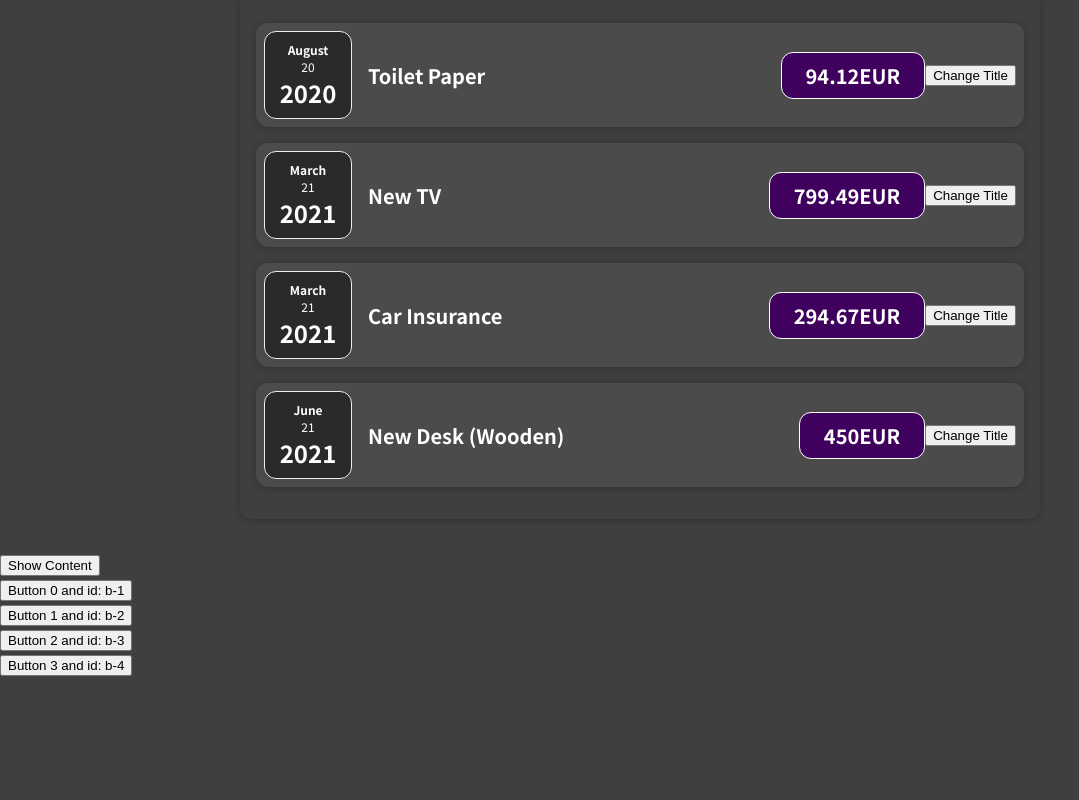
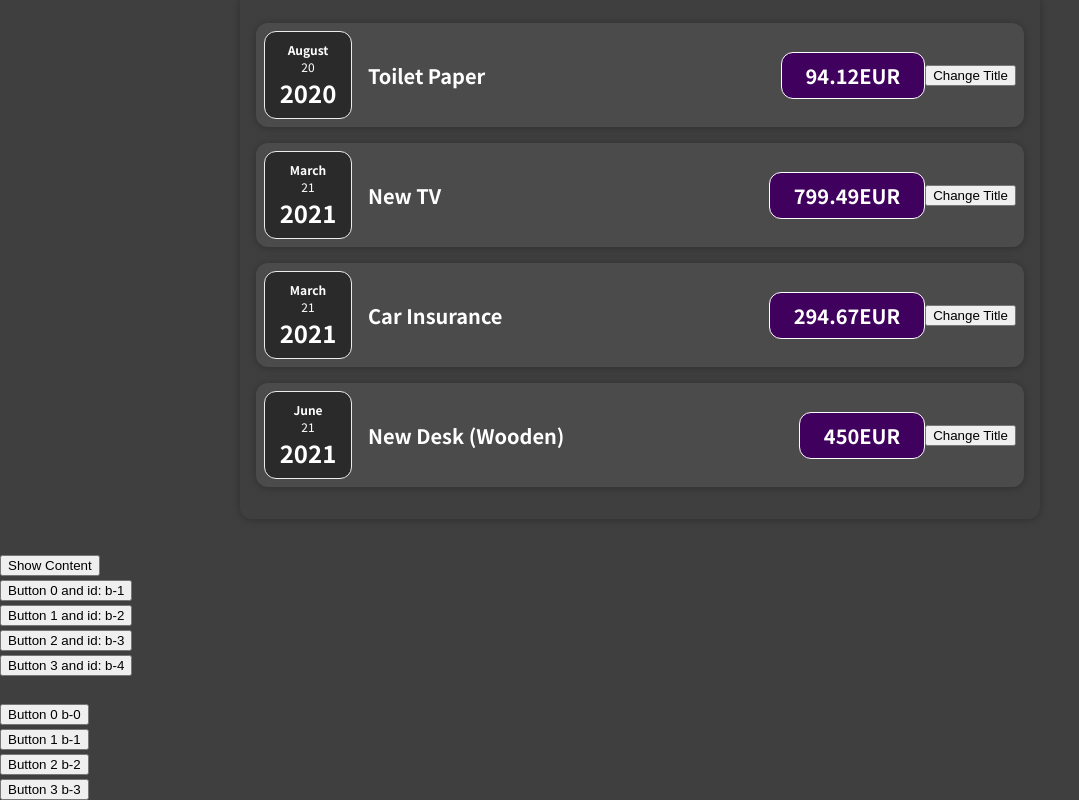
Before and after one commit to ealbiol/react-course, a React (Create React App) app: page / in a window 1280 px wide. Shown: the part 345-1145 px from the top of the page, without its empty margins (0-1079 px from the left). Before the commit the page ends 1021 px from the top, so only its background shows below. Built offline with nearby package versions, Linux system fonts and the light colour scheme; the HTML template or start-up script is replaced by a standard one.

Commit message:
Component Multiple Switcher created

```diff
--- a/src/App.js
+++ b/src/App.js
@@ -1,5 +1,6 @@
 import Expenses from "./components/Expenses/Expenses";
 import MultipleSwitcherToggle from "./components/MultipleSwitcherToggle";
+import MultipleSwitcher from "./components/MultipleSwitcher";
 import Switcher from "./components/Switcher";
 import NewExpense from "./components/UI/NewExpense/NewExpense";
 // function App() {
@@ -34,6 +35,8 @@ const App = () => {
       <Expenses expenses={expenses} />
       <Switcher />
       <MultipleSwitcherToggle />
+      <br />
+      <MultipleSwitcher />
     </div>
   );
 }
--- a/public/index.html
+++ b/src/components/MultipleSwitcher.js
@@ -1,43 +1,78 @@
-<!DOCTYPE html>
-<html lang="en">
-  <head>
-    <meta charset="utf-8" />
-    <link rel="icon" href="%PUBLIC_URL%/favicon.ico" />
-    <meta name="viewport" content="width=device-width, initial-scale=1" />
-    <meta name="theme-color" content="#000000" />
-    <meta
-      name="description"
-      content="Web site created using create-react-app"
-    />
-    <link rel="apple-touch-icon" href="%PUBLIC_URL%/logo192.png" />
-    <!--
-      manifest.json provides metadata used when your web app is installed on a
-      user's mobile device or desktop. See https://developers.google.com/web/fundamentals/web-app-manifest/
-    -->
-    <link rel="manifest" href="%PUBLIC_URL%/manifest.json" />
-    <!--
-      Notice the use of %PUBLIC_URL% in the tags above.
-      It will be replaced with the URL of the `public` folder during the build.
-      Only files inside the `public` folder can be referenced from the HTML.
+import * as React from "react"
 
-      Unlike "/favicon.ico" or "favicon.ico", "%PUBLIC_URL%/favicon.ico" will
-      work correctly both with client-side routing and a non-root public URL.
-      Learn how to configure a non-root public URL by running `npm run build`.
-    -->
-    <title>React App</title>
-  </head>
-  <body>
-    <noscript>You need to enable JavaScript to run this app.</noscript>
-    <div id="root"></div>
-    <!--
-      This HTML file is a template.
-      If you open it directly in the browser, you will see an empty page.
+const buttons = [
+    {
+        id: 'b-0',
+        title: 'Toilet Paper',
+        // status: "deactivated"
+    },
+    {
+        id: 'b-1',
+        title: 'Toilet Paper',
+        // status: "deactivated"
+    },
+    {
+        id: 'b-2',
+        title: 'Car Insurance',
+        // status: "deactivated"
+    },
+    {
+        id: 'b-3',
+        title: 'New Desk (Wooden)',
+        // status: "deactivated"
+    },
+];
 
-      You can add webfonts, meta tags, or analytics to this file.
-      The build step will place the bundled scripts into the <body> tag.
 
-      To begin the development, run `npm start` or `yarn start`.
-      To create a production bundle, use `npm run build` or `yarn build`.
-    -->
-  </body>
-</html>
+const MultipleSwitcher = () => {
+
+    const [buttonStatus, setButtonStatus] = React.useState([])
+
+    const handleSwitcher = (params) => {
+        setButtonStatus(
+            previousButtonStatus => {
+                previousButtonStatus.push(params.id)
+                console.log("next", previousButtonStatus)
+                return previousButtonStatus
+            }/*
+            buttonStatus.push(params.id)*/
+        )
+    }
+
+    console.log('Button baby', buttonStatus)
+
+
+    return (
+        <div>
+            {
+                buttons.map((button, index) => {
+                    return (
+                        <div key={index}>
+                            <button onClick={() => handleSwitcher(button)}>
+                                Button {index} {button.id}
+                            </button>
+                            <div>
+                                {
+                                    buttonStatus.includes(button.id) ?
+                                        <h1>{button.title}</h1>
+                                        :
+                                        null
+                                }
+                            </div>
+                        </div>
+                    )
+                })
+            }
+        </div>
+    )
+}
+
+export default MultipleSwitcher
+
+
+// {
+//     button.id === buttonStatus ?
+//         <h1>{button.title}</h1>
+//         :
+//         ""
+// }
```
Also changed, not shown: 1 other file (tests, documents, lock files or other folders).
